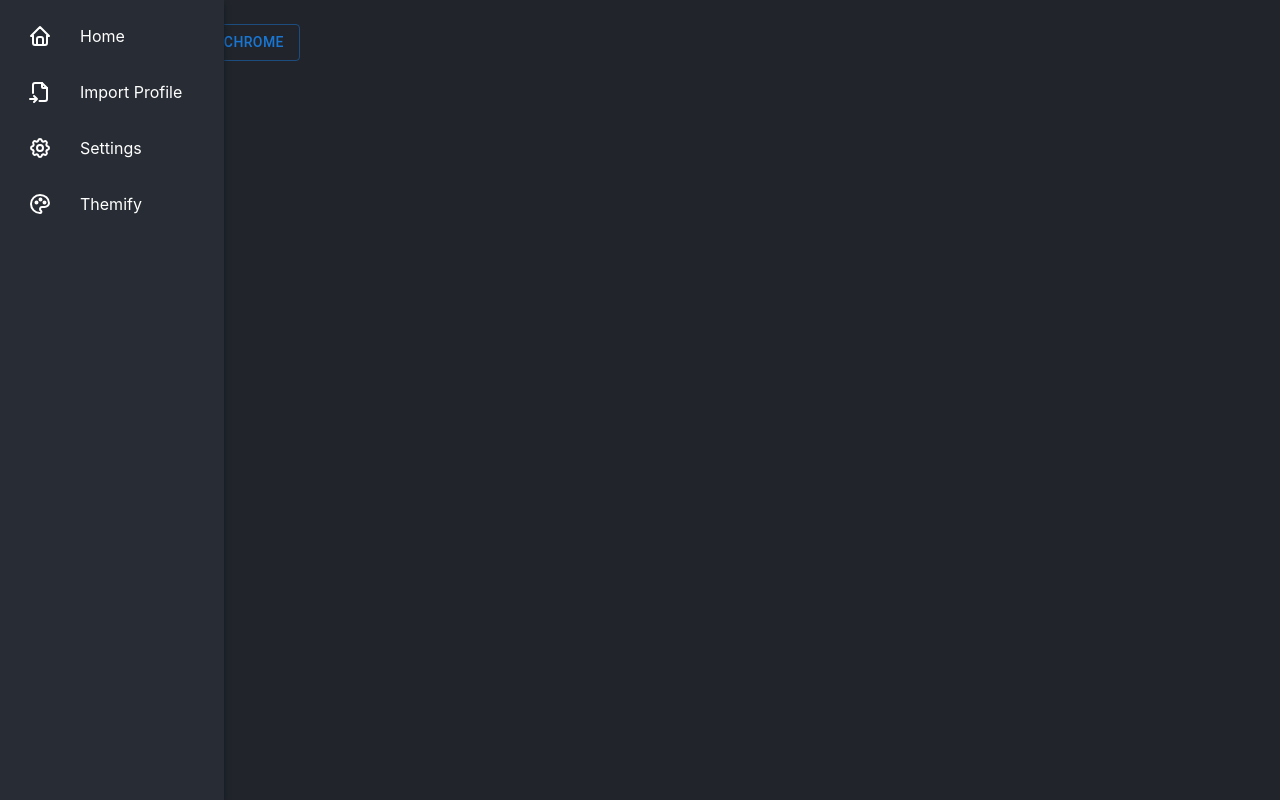
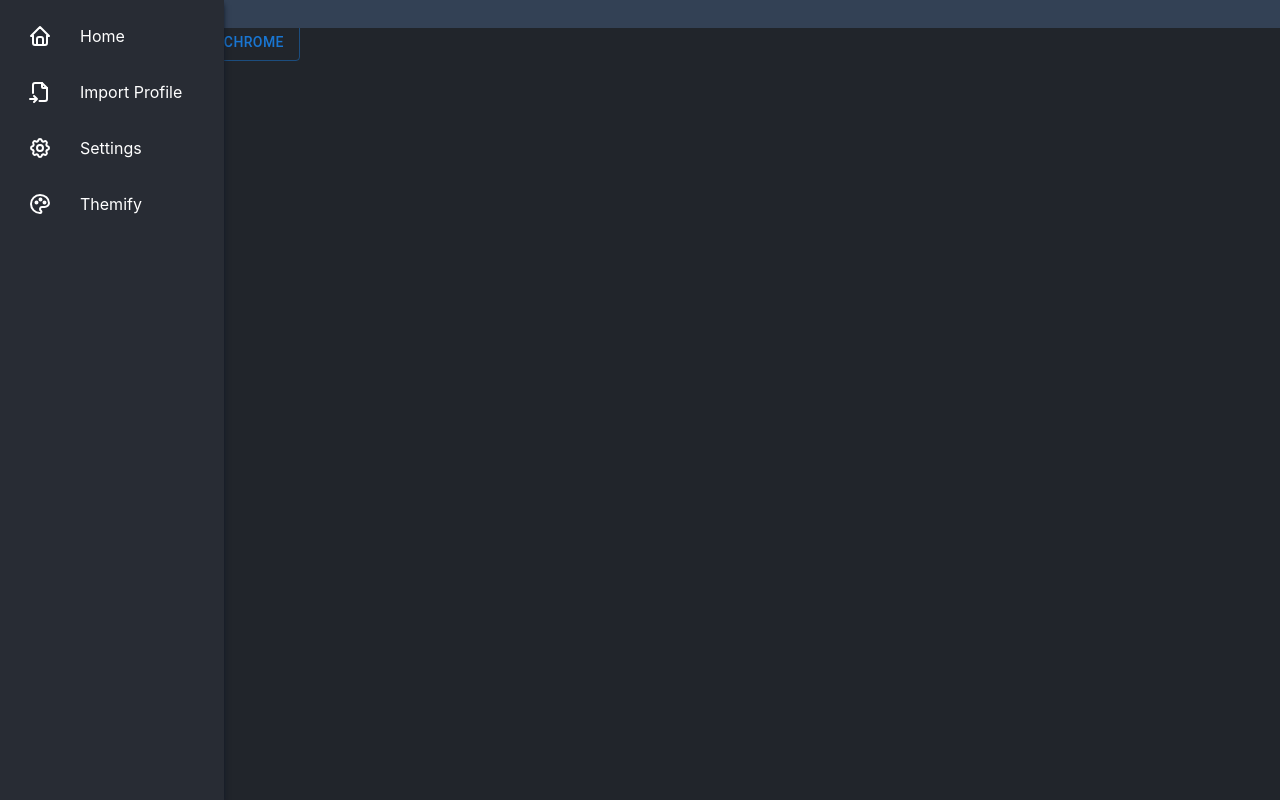
Before and after one commit to CefVPN/Client, a Next.js app in the folder app/: page / in a window 1280 px wide. Built offline with nearby package versions, Linux system fonts and the light colour scheme.

Commit message:
Added Titlebar/Drag Support.

```diff
--- a/app/components/Sidebar.jsx
+++ b/app/components/Sidebar.jsx
@@ -14,7 +14,7 @@ export default function Sidebar() {
   };
 
   return (
-    <div className='Sidebar h-screen w-20 bg-Sidebar_dbg transition-[width] duration-300 relative shadow-md shadow-gray-900 hover:w-56'
+    <div className='Sidebar titlebar_none h-screen w-20 bg-Sidebar_dbg transition-[width] duration-300 relative shadow-md shadow-gray-900 hover:w-56'
     onMouseOver={handleMouseOver}
     onMouseOut={handleMouseOut}
     >
--- /dev/null
+++ b/app/components/Titlebar.jsx
@@ -0,0 +1,9 @@
+import React from 'react'
+
+function Titlebar() {
+  return (
+    <div className='titlebar absolute w-full h-7 bg-slate-700' />
+  )
+}
+
+export default Titlebar
--- a/app/pages/index.js
+++ b/app/pages/index.js
@@ -1,5 +1,6 @@
 import Head from 'next/head'
 import Sidebar from '../components/Sidebar'
+import Titlebar from '../components/Titlebar'
 import Dash from './Dash'
 
 export default function Home() {
@@ -10,8 +11,9 @@ export default function Home() {
       </Head>
       <div className="app">
         <Dash />
-        <Sidebar />
+        <Titlebar />
       </div>
+      <Sidebar />
     </div>
   )
 }
--- a/app/styles/globals.css
+++ b/app/styles/globals.css
@@ -19,6 +19,14 @@ a {
   box-sizing: border-box;
 }
 
+.titlebar {
+  -webkit-app-region: drag
+}
+
+.titlebar_none {
+  -webkit-app-region: no-drag
+}
+
 /*
 @media (prefers-color-scheme: dark) {
   html {
```
